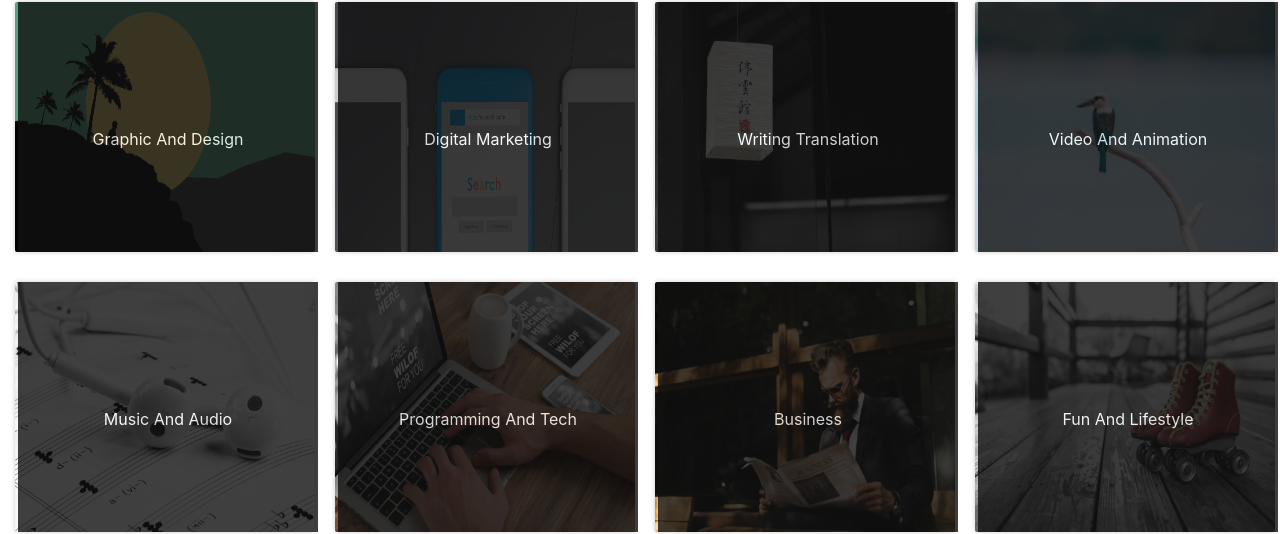
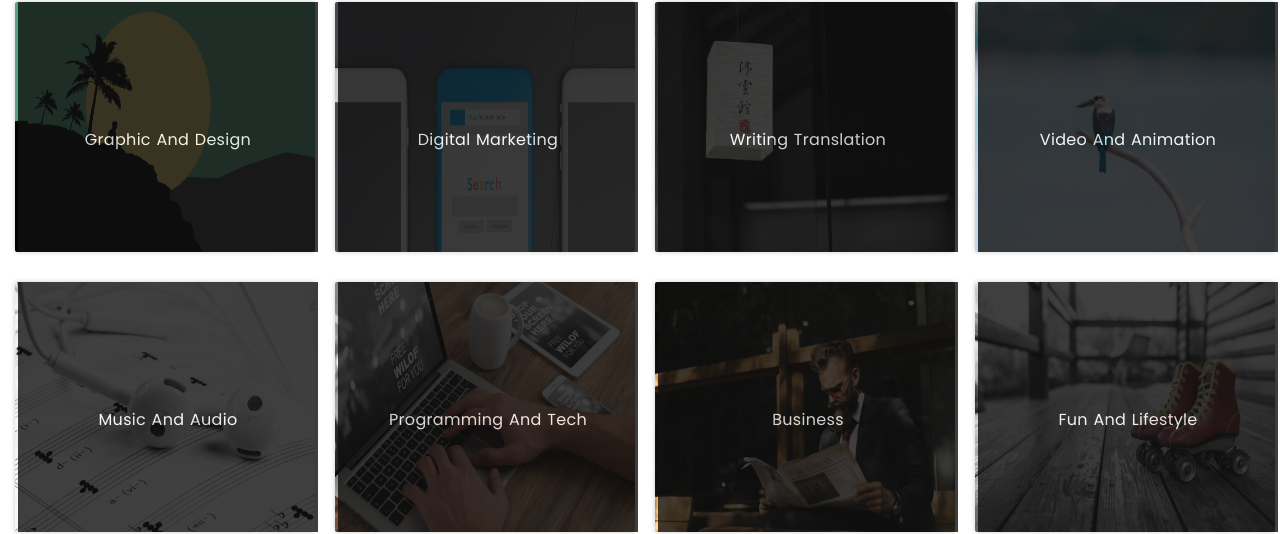
Before and after one commit to Jekyllfox/Magneto, a Jekyll site: the page built from index.html, in a window 1280 px wide and 1400 px high, scrolled down 1549 px. Shown: the part 838-1372 px from the top of the window. Built offline with Jekyll 4.4.1, drawn with Linux system fonts in a browser that asks for light colours; nearby versions of some CDN libraries; Markdown is read by kramdown in place of the engine named in the settings.

Commit message:
initial commit

```diff
--- a/css/style.css
+++ b/css/style.css
@@ -471,6 +471,9 @@ font-family: 'PT Sans Narrow', sans-serif;
   top: 50%;
   color: #fff;
   text-transform: capitalize;
+  font-family: 'Poppins', sans-serif;
+  letter-spacing: 0.3px;
+  word-spacing: 1px;
 }
 .service-detail a:hover{
   text-decoration: none;
```
Also changed, not shown: 1 other file.
